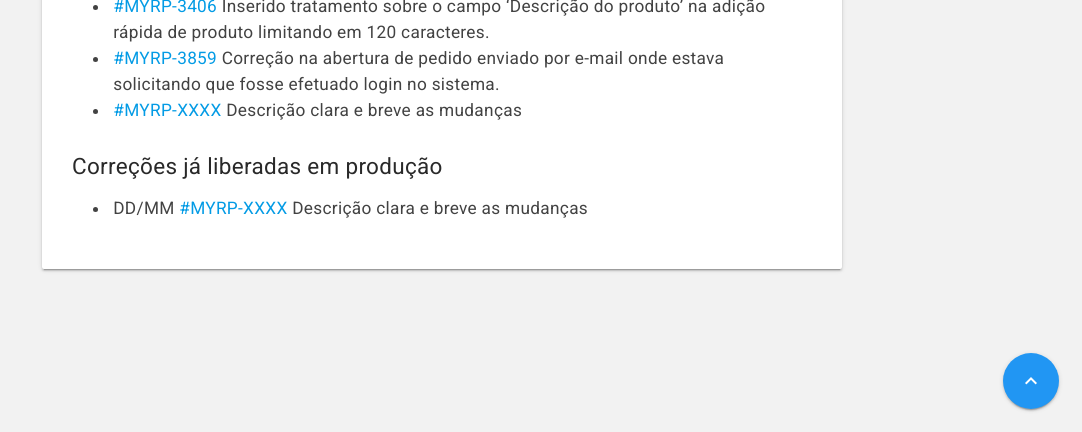
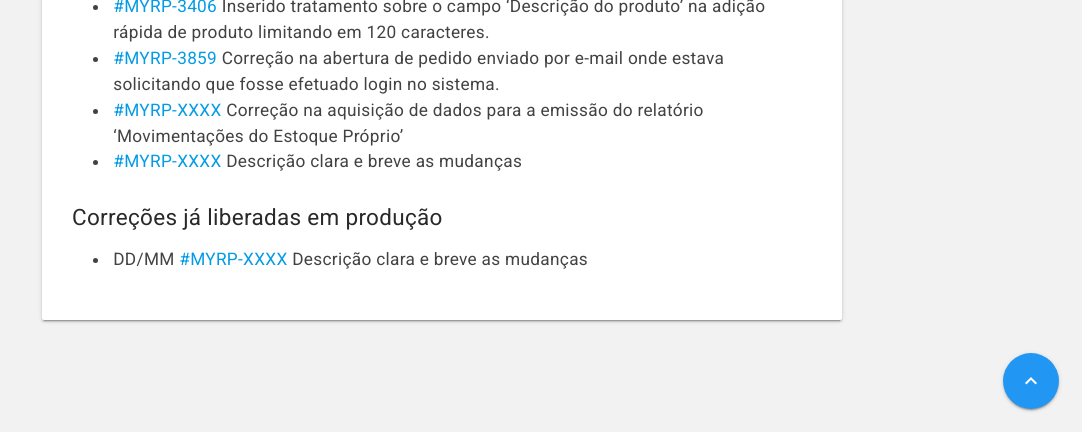
Before and after one commit to myrp-maicon/changelog-myrp, a Jekyll site: the page built from docs/myrp/19.03.02.md, in a window 1280 px wide, cut to the strip 468-900 px from the top of the page. Shown: the whole strip, without its empty margins (198-1280 px from the left). Built offline with Jekyll 4.4.1, drawn with Linux system fonts in a browser that asks for light colours; nearby versions of some CDN libraries; our own code applies the rules of GitHub Pages for plain Markdown files; the repository's description, which GitHub fills in, is left out.

Commit message:
Update 19.03.02.md
MYRP-3986 - Correção na aquisição de dados para a emissão do relatório 'Movimentações do Estoque Próprio'

```diff
--- a/docs/myrp/19.03.02.md
+++ b/docs/myrp/19.03.02.md
@@ -6,6 +6,7 @@
 * [#MYRP-3843](https://devmyrp.atlassian.net/browse/MYRP-3843) Ao emitir uma CT-e sem desconto, ou com desconto zerado, a tag deixa de ser gerada no XML.
 * [#MYRP-3406](https://devmyrp.atlassian.net/browse/MYRP-3460) Inserido tratamento sobre o campo 'Descrição do produto' na adição rápida de produto limitando em 120 caracteres.
 * [#MYRP-3859](https://devmyrp.atlassian.net/browse/MYRP-3859) Correção na abertura de pedido enviado por e-mail onde estava solicitando que fosse efetuado login no sistema.
+* [#MYRP-XXXX](https://devmyrp.atlassian.net/browse/MYRP-3986) Correção na aquisição de dados para a emissão do relatório 'Movimentações do Estoque Próprio'
 * [#MYRP-XXXX]() Descrição clara e breve as mudanças
 
 ## Correções já liberadas em produção
```
